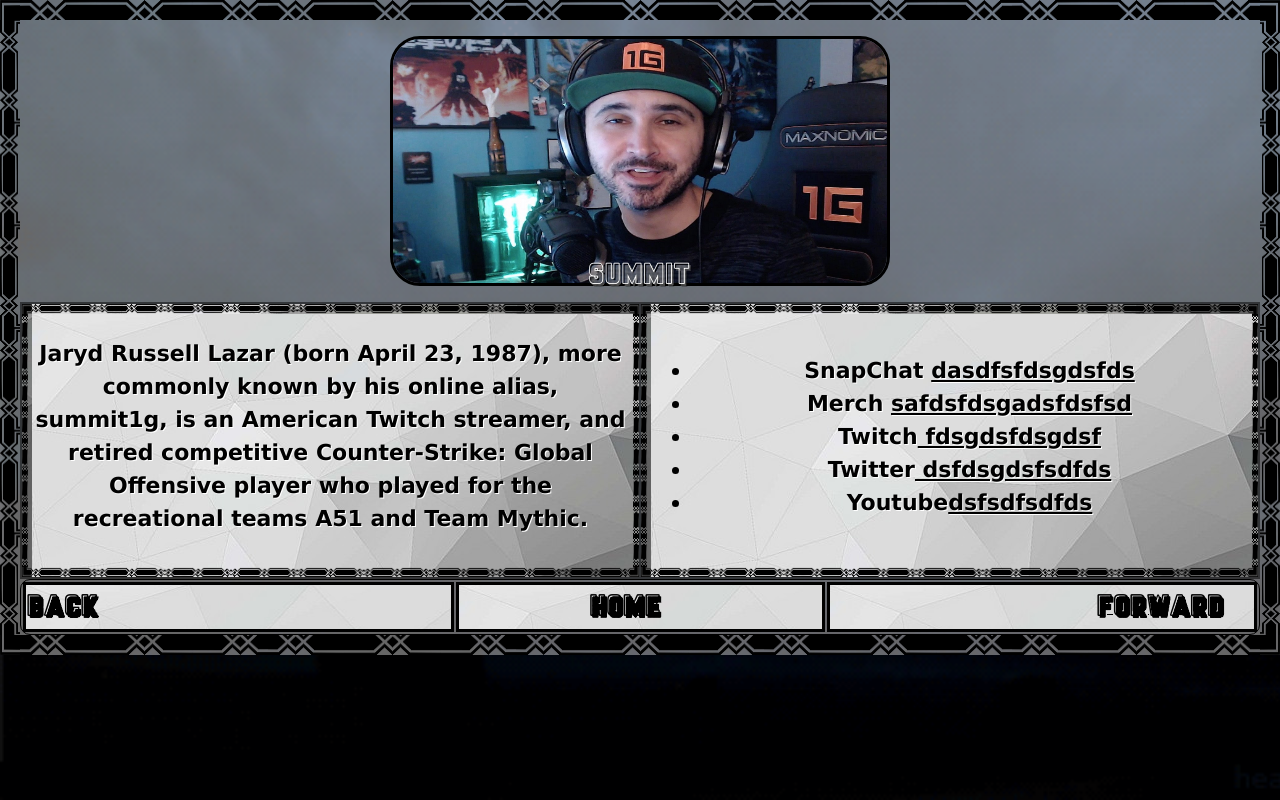
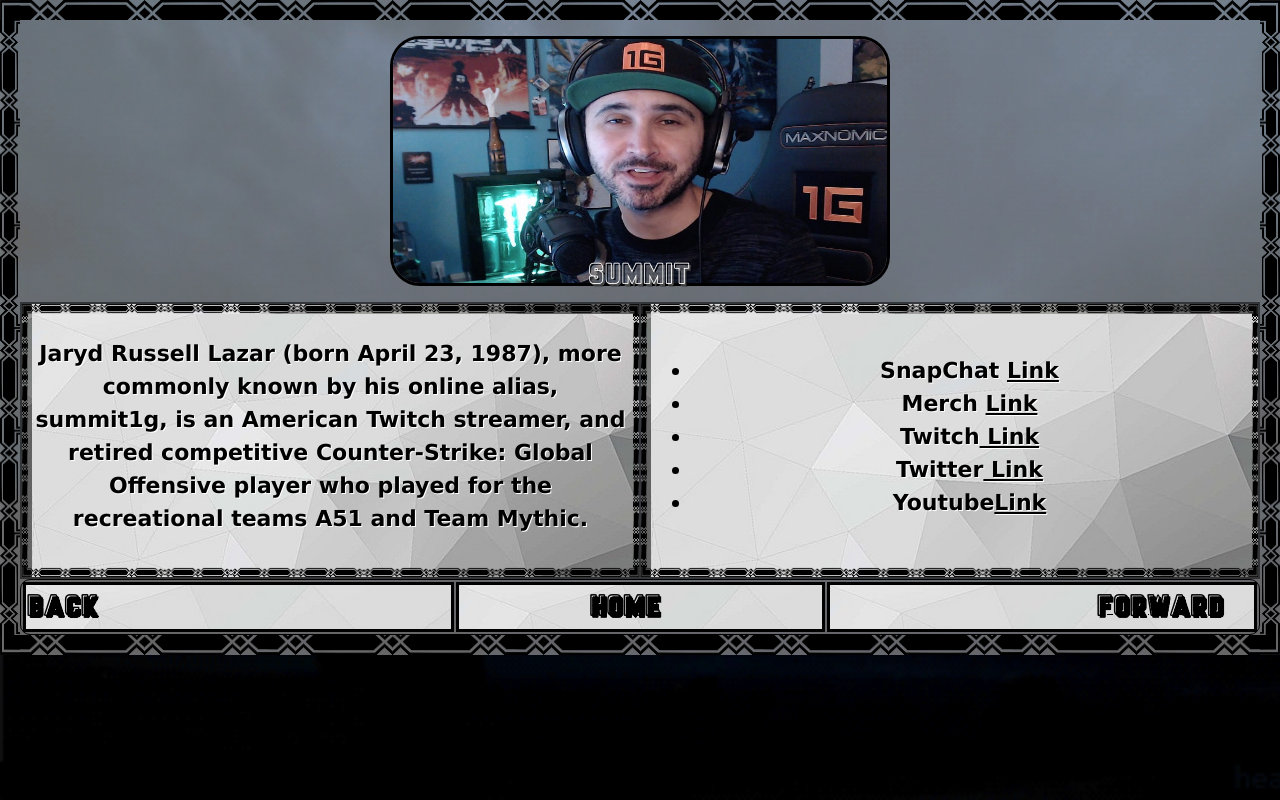
Before and after one commit to TheXahlen/StreamerCatalogue, a plain HTML site: page Summit.html in a window 1280 px wide. Drawn offline with nearby package versions, Linux system fonts and the light colour scheme.

Commit message:
Update Summit.html

```diff
--- a/Summit.html
+++ b/Summit.html
@@ -84,12 +84,12 @@
                 <th Class="TextBack" ><div >
                   <p> Jaryd Russell Lazar (born April 23, 1987), more commonly known by his online alias, summit1g, is an American Twitch streamer, and retired competitive Counter-Strike: Global Offensive player who played for the recreational teams A51 and Team Mythic.</p>  </div></th>
                 <th  Class="TextBack" ><div>
-                  <ul>
-                    <li>SnapChat <a href="">dasdfsfdsgdsfds </a> </li>
-                    <li>Merch <a href="">safdsfdsgadsfdsfsd </a></li>
-                    <li>Twitch<a href=""> fdsgdsfdsgdsf</a></li>
-                    <li>Twitter<a href=""> dsfdsgdsfsdfds</a></li>
-                    <li>Youtube<a href="">dsfsdfsdfds </a></li>
+                   <ul>
+                    <li>SnapChat <a href="">Link</a> </li>
+                    <li>Merch <a href="">Link</a></li>
+                    <li>Twitch<a href=""> Link</a></li>
+                    <li>Twitter<a href=""> Link</a></li>
+                    <li>Youtube<a href="">Link</a></li>
                   </ul>
 
                   </div> </th>
```
